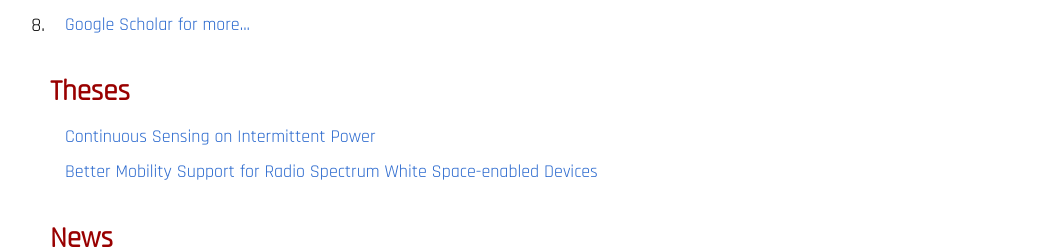
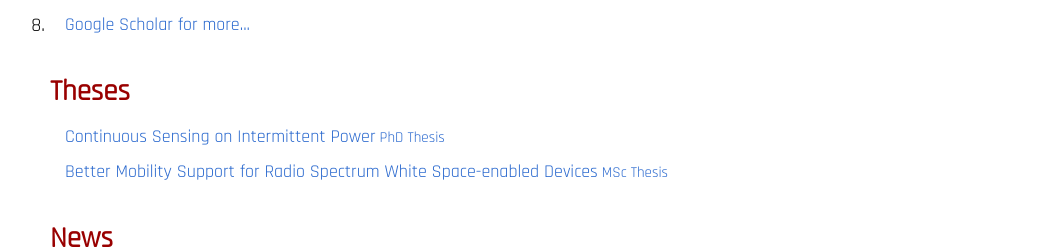
Before and after one commit to amjadmajid/amjadmajid.github.io, a plain HTML site: page index.html in a window 1280 px wide. Shown: the part 1024-1273 px from the top of the page, without its empty margins (93-1154 px from the left). Drawn offline with Linux system fonts and the light colour scheme.

Commit message:
add theses

```diff
--- a/index.html
+++ b/index.html
@@ -133,10 +133,10 @@
 				<div class="redText" style="font-size:1.8em; margin-bottom:10px; font-family: Rajdhani; font-weight: bolder;">Theses</div>
 				<ul>
 					<li class="fontSize_1_2em">
-					<a href="https://repository.tudelft.nl//islandora/object/uuid:0ad9f986-8a4a-4f31-a486-d6c44b30605b"> <span>Continuous Sensing on Intermittent Power</span></a>
+					<a href="https://repository.tudelft.nl//islandora/object/uuid:0ad9f986-8a4a-4f31-a486-d6c44b30605b"> <span>Continuous Sensing on Intermittent Power</span> PhD Thesis</a>
 					</li>
 					<li class="fontSize_1_2em">
-					<a href="https://repository.tudelft.nl/islandora/object/uuid%3Adf6d3ad8-c65a-48bf-93cf-f5f38d0b4c1b"> <span>Better Mobility Support for Radio Spectrum White Space-enabled Devices</span></a>
+					<a href="https://repository.tudelft.nl/islandora/object/uuid%3Adf6d3ad8-c65a-48bf-93cf-f5f38d0b4c1b"> <span>Better Mobility Support for Radio Spectrum White Space-enabled Devices</span> MSc Thesis</a>
 					</li>
 				</ul>
 			</div>
```
